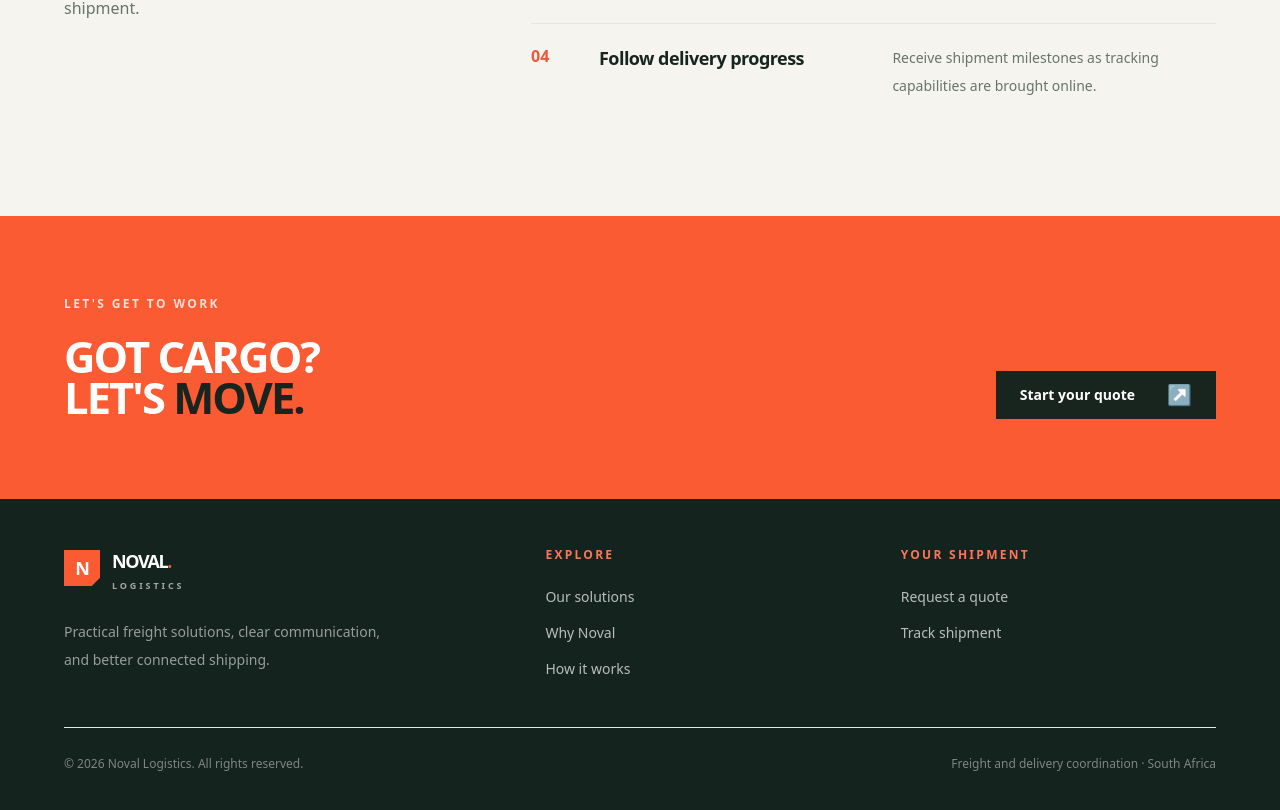
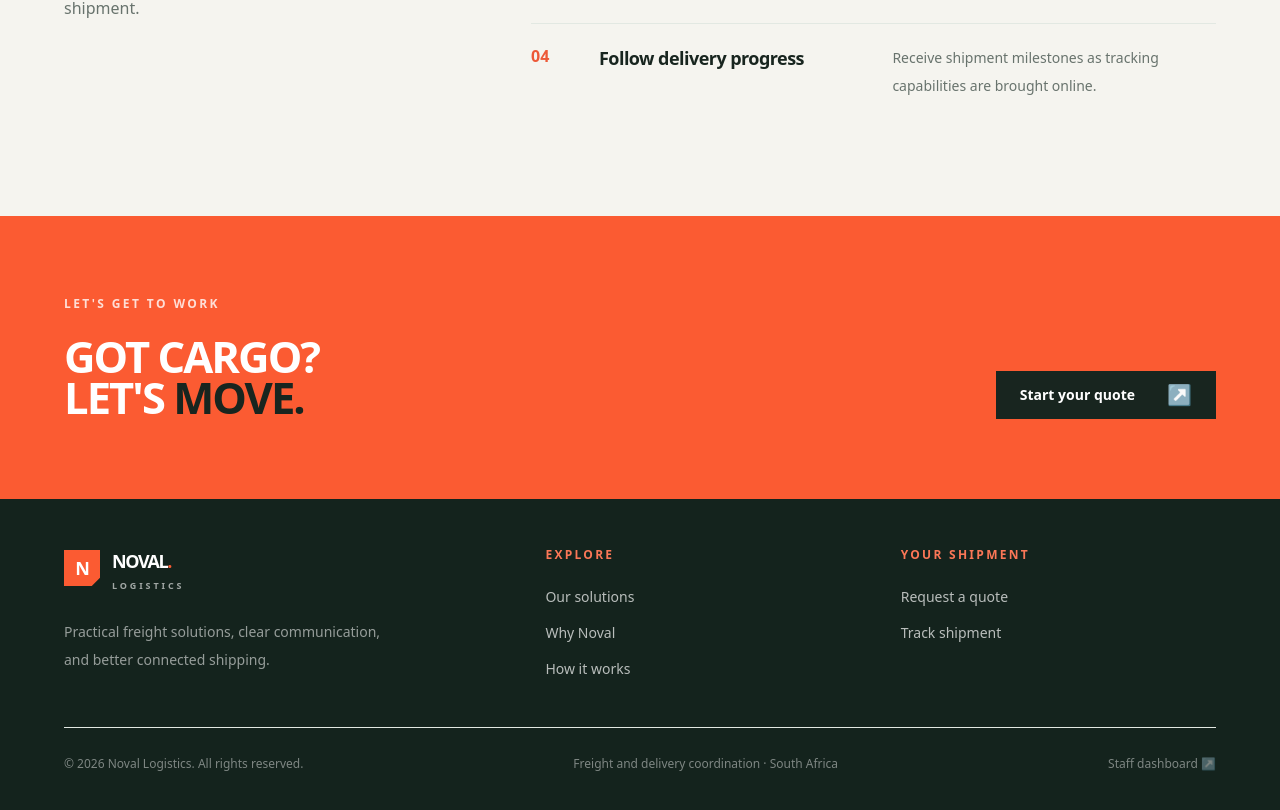
Before and after one commit to IKcracker/Noval-CRM, a Next.js app: page / in a window 1280 px wide. Shown: the part 3122-3932 px from the top of the page. Built offline with nearby package versions, Linux system fonts and the light colour scheme.

Commit message:
add dashboard link on the footer

```diff
--- a/components/site/site-chrome.tsx
+++ b/components/site/site-chrome.tsx
@@ -27,6 +27,6 @@ export function SiteFooter(){
    <div><p className="mb-6 text-xs font-bold uppercase tracking-[.19em] text-[#fb7757]">Explore</p><div className="grid gap-4 text-sm text-white/70"><Link href="/#solutions">Our solutions</Link><Link href="/#advantage">Why Noval</Link><Link href="/#process">How it works</Link></div></div>
    <div><p className="mb-6 text-xs font-bold uppercase tracking-[.19em] text-[#fb7757]">Your shipment</p><div className="grid gap-4 text-sm text-white/70"><Link href="/quote">Request a quote</Link><Link href="/track">Track shipment</Link></div></div>
   </div>
-  <div className="flex flex-wrap justify-between gap-5 pt-7 text-xs text-white/45"><span>© 2026 Noval Logistics. All rights reserved.</span><span>Freight and delivery coordination · South Africa</span></div>
+  <div className="flex flex-wrap justify-between gap-5 pt-7 text-xs text-white/45"><span>© 2026 Noval Logistics. All rights reserved.</span><span>Freight and delivery coordination · South Africa</span><Link href="/dashboard" className="hover:text-white">Staff dashboard ↗</Link></div>
  </div></footer>;
 }
```
